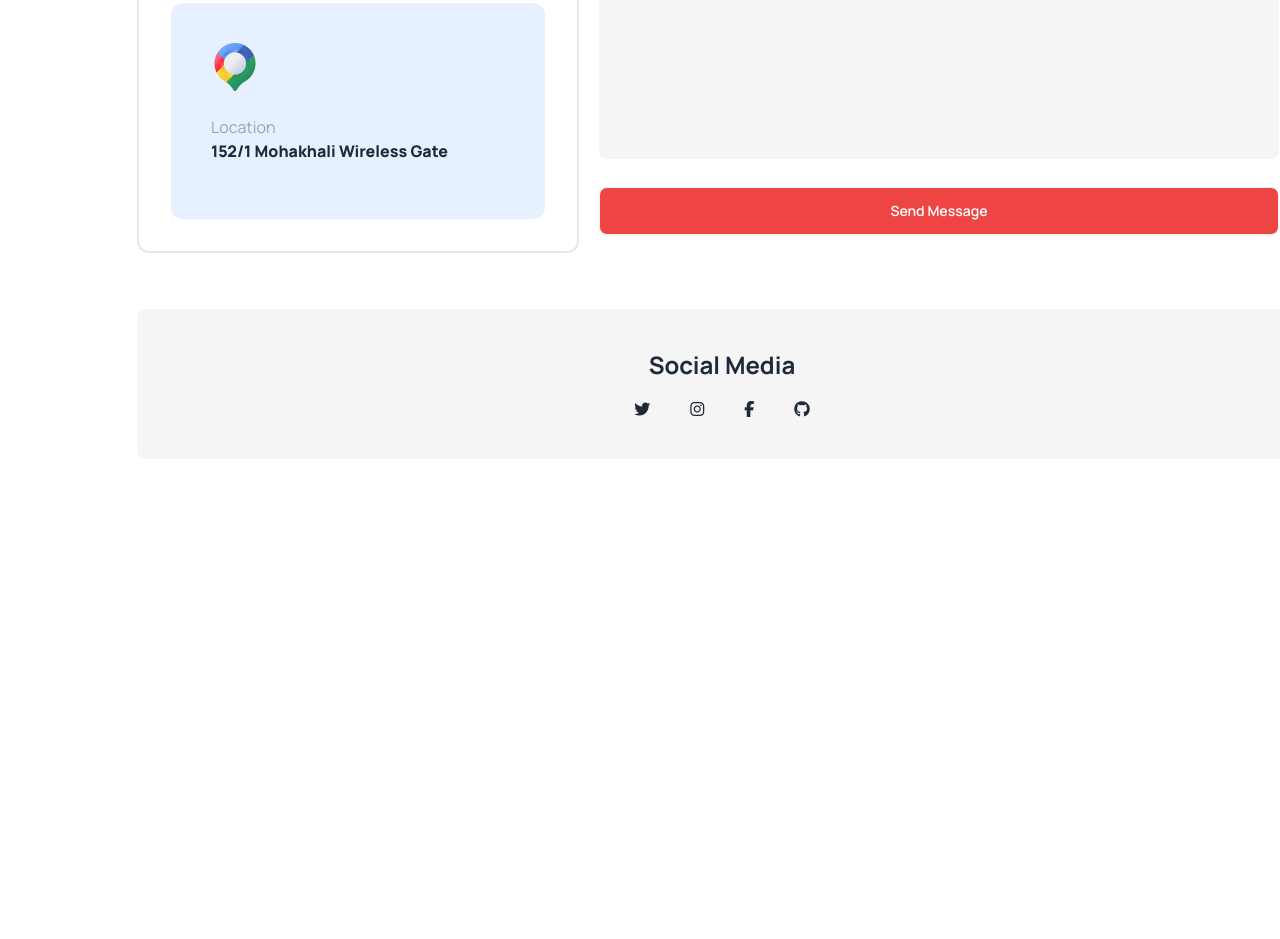
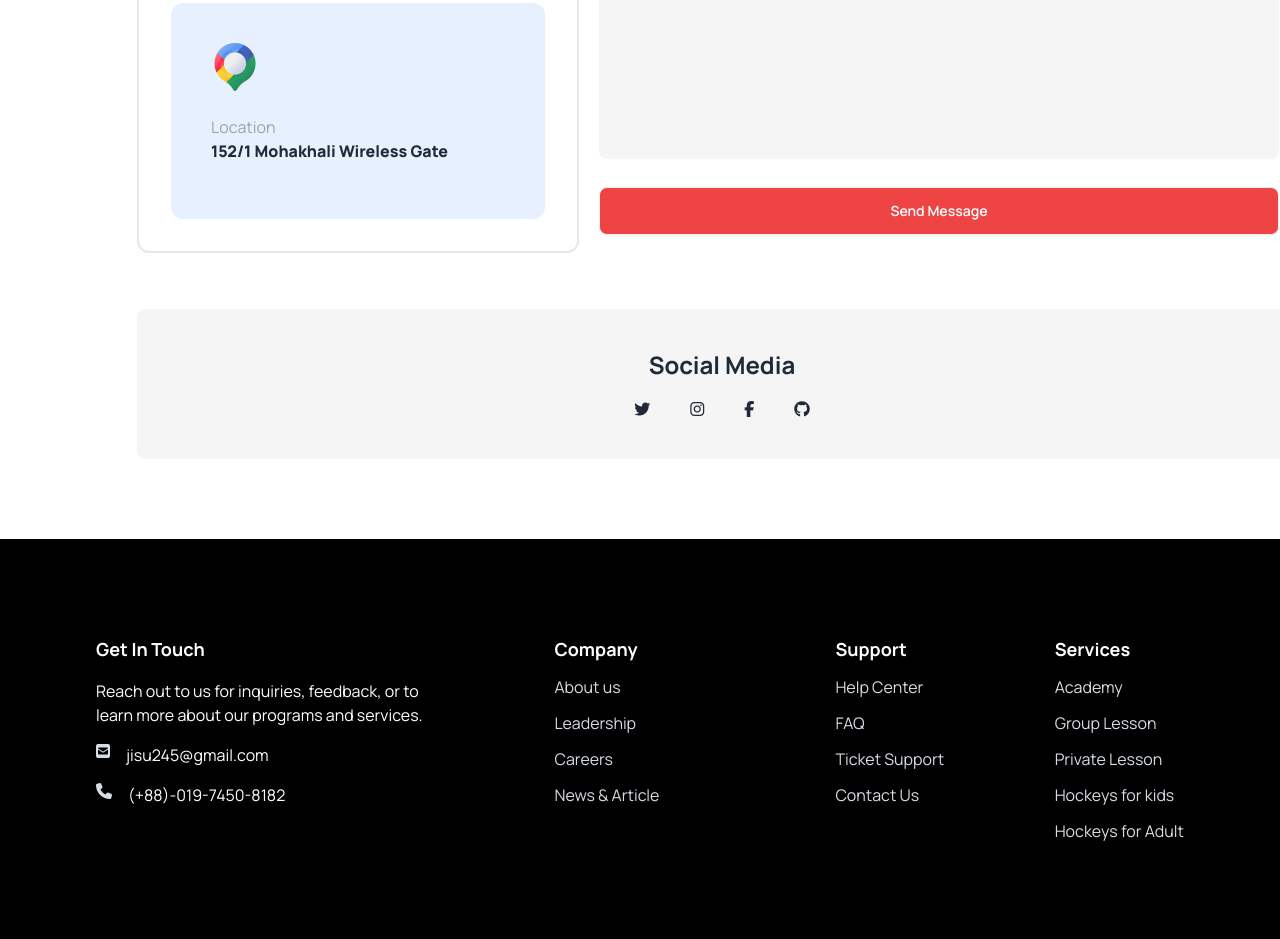
Before and after one commit to md-jisan-ahmed/assignment-3, a plain HTML site: page index.html in a window 1280 px wide. Shown: the part 4797-5736 px from the top of the page. Before the commit the page ends 5336 px from the top, so only its background shows below. Drawn offline with nearby package versions, Linux system fonts and the light colour scheme.

Commit message:
complete footer and  resposive section

```diff
--- a/index.html
+++ b/index.html
@@ -528,6 +528,7 @@
 
         </div>
       </section>
+
       <!--social media  -->
       <section  class="lg:w-[1170px] lg:mx-[137px] mb-20 m-5">
         <div class="border border-none bg-[#f5f5f6] rounded-lg p-10 space-y-5 h-[150px] text-center">
@@ -540,10 +541,49 @@
           </div>
         </div>
       </section>
+    </main>
+    <footer class=" bg-black text-neutral-content  p-16 lg:p-24">
+      <div class="flex flex-col lg:flex-row gap-10 justify-between">
+        <div class="space-y-4  text-center md:text-left lg:w-[348px]">
+          <h2 class="text-white font-bold text-lg">Get In Touch</h2>
+          <p class="text-white ">Reach out to us for inquiries, feedback, or to learn more about our programs and services.</p>
+          <div class="flex gap-4 items-center justify-center md:justify-start md:items-start">
+            <i class="fa-solid fa-square-envelope"></i>
+            <p class="text-white">jisu245@gmail.com</p>
+          </div>
+          <div class="flex gap-4 items-center justify-center md:justify-start md:items-start">
+            <i class="fa-solid fa-phone"></i>
+            <p class="text-white">(+88)-019-7450-8182</p>
+          </div>
+        </div>
 
-    </main>
-    <footer>
+        <div class="flex gap-44 text-center md:text-left ">
+          <div class="flex flex-col space-y-3">
+            <h6 class="text-white font-bold text-lg">Company</h6>
+            <a class="link link-hover">About us</a>
+            <a class="link link-hover">Leadership</a>
+            <a class="link link-hover">Careers</a>
+            <a class="link link-hover">News & Article</a>
+          </div>
 
+          <div class="flex flex-col space-y-3 text-center md:text-left">
+            <h6 class="text-white font-bold text-lg">Support</h6>
+            <a class="link link-hover">Help Center</a>
+            <a class="link link-hover">FAQ</a>
+            <a class="link link-hover">Ticket Support</a>
+            <a class="link link-hover">Contact Us</a>
+          </div>
+        </div>
+
+        <div class="flex flex-col space-y-3 justify-center items-center md:justify-start md:items-start ">
+          <h6 class="text-white font-bold text-lg">Services</h6>
+          <a class="link link-hover">Academy</a>
+          <a class="link link-hover">Group Lesson</a>
+          <a class="link link-hover">Private Lesson</a>
+          <a class="link link-hover">Hockeys for kids</a>
+          <a class="link link-hover">Hockeys for Adult</a>
+        </div>
+      </div>
     </footer>
   </body>
 </html>
```
Also changed, not shown: Images/phone-call.png (added).
